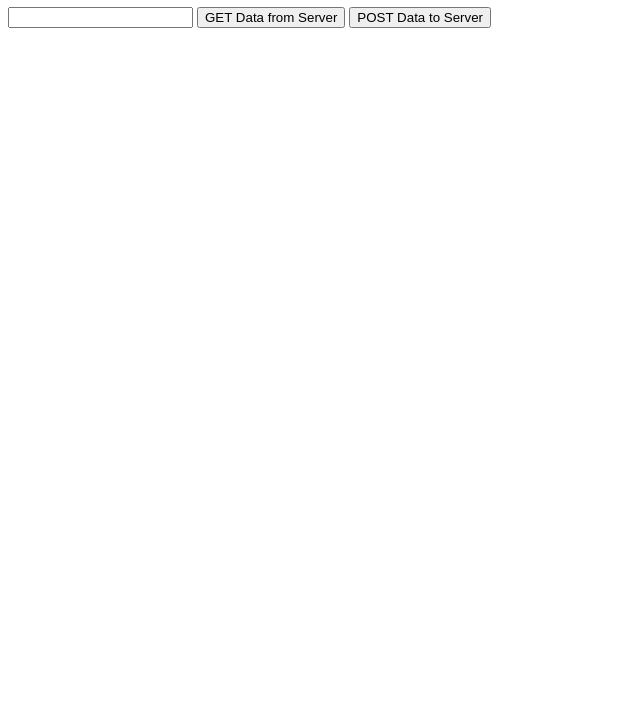
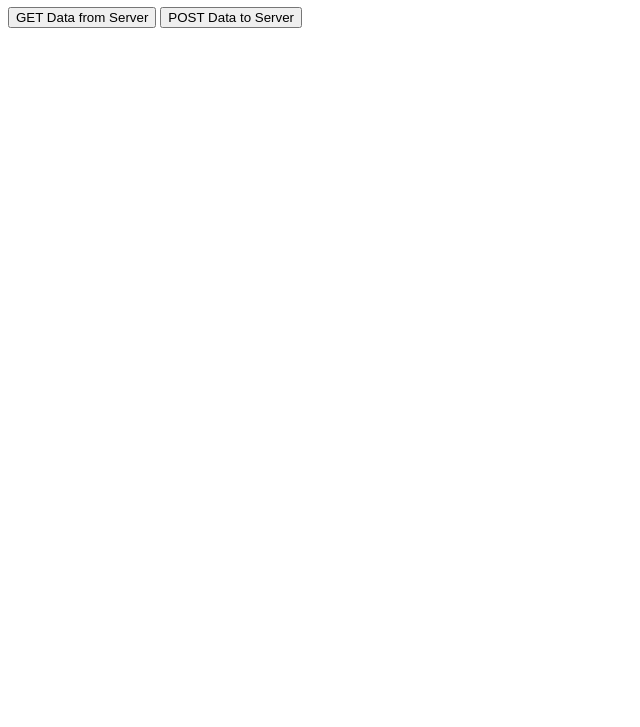
Before and after one commit to michyqruz/ricky, a website: page public/index.html in a window 1280 px wide. Shown: the part 73-800 px from the top of the page, without its empty margins (0-640 px from the left). Drawn offline with Linux system fonts and the light colour scheme.

Commit message:
Update index.html

```diff
--- a/public/index.html
+++ b/public/index.html
@@ -7,18 +7,14 @@
 </head>
 <body>
     <h1>Fetch API Demo</h1>
-    <form>
-        <input type="text" id="input"/>
     <button id="getData">GET Data from Server</button>
     <button id="postData">POST Data to Server</button>
 
     <div id="response"></div>
-    </form>
     <script>
         document.addEventListener('DOMContentLoaded', () => {
             const getBtn = document.getElementById('getData');
             const postBtn = document.getElementById('postData');
-            const input = document.getElementById('input');
             const responseDiv = document.getElementById('response');
 
             const url = 'https://ricky-iakx.onrender.com/';
```
